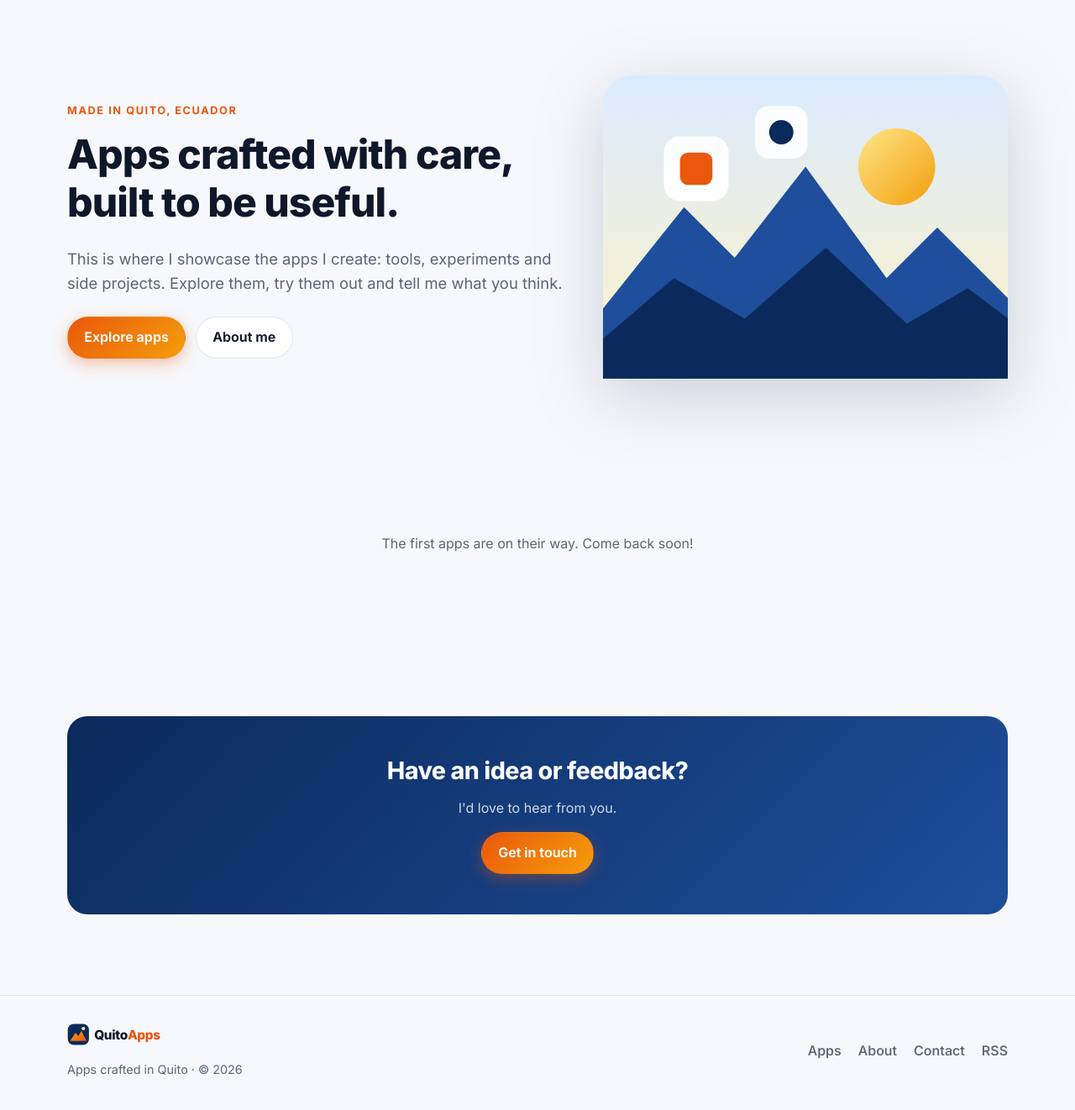
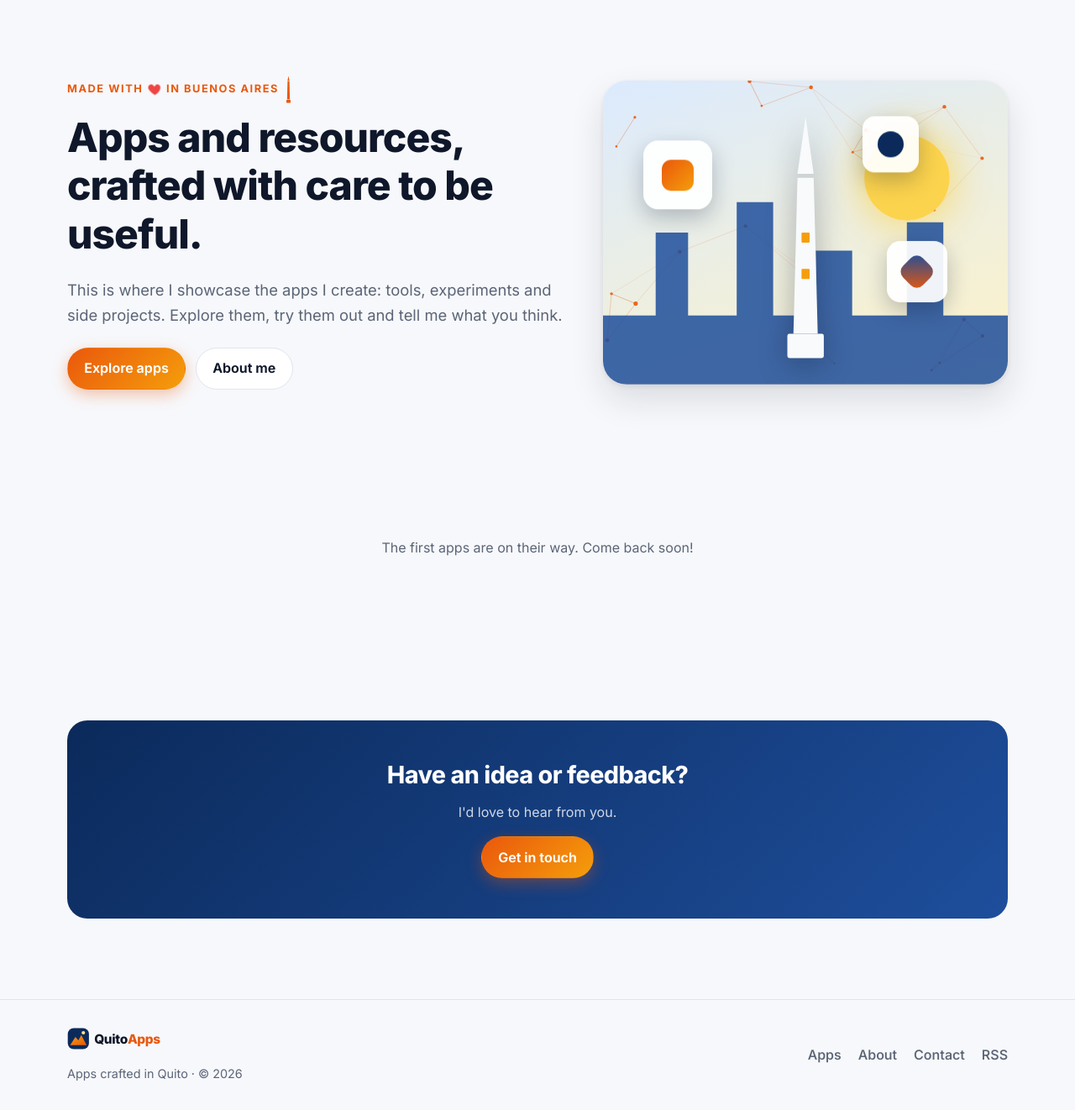
Before and after one commit to quito83/quitoapps, a Flask app: page /es/ in a window 1280 px wide. Shown: the part 69-1391 px from the top of the page at 84% size. Before the commit the page ends 1351 px from the top, so only its background shows below. Run offline with Flask 3, Linux system fonts and the light colour scheme; data that the repository does not hold is empty; some libraries are stand-ins or nearby versions.

Commit message:
Hero: localizar a Buenos Aires y escena interactiva
- Eyebrow "Hecho con en Buenos Aires" con Obelisco (SVG inline)
- Titulo "Apps y recursos, creados con esmero para ser utiles."
- Ilustracion estatica reemplazada por una escena que reacciona al
  cursor: parallax de skyline + Obelisco y red de particulas en canvas.
  Respeta prefers-reduced-motion y pointer grueso (tactil).
- Traducciones es/en actualizadas y .mo recompilados.

Co-Authored-By: Claude Opus 4.8 <noreply@anthropic.com>
Claude-Session: https://claude.ai/code/session_01C9WiyTjpZqdES7a2FataV6

```diff
--- a/quitoapps/static/css/site.css
+++ b/quitoapps/static/css/site.css
@@ -31,6 +31,10 @@
   --hero-sky-2: #fef3c7;
   --hero-mtn-1: #1e4e9c;
   --hero-mtn-2: #0b2a5b;
+  --hero-obe: #f8fafc;
+  --hero-obe-win: #f59e0b;
+  --hero-sun: #fcd34d;
+  --hero-net: #ea580c;
 
   --ok: #15803d;
   --warn: #b45309;
@@ -62,6 +66,10 @@
     --hero-sky-2: #3b2a1a;
     --hero-mtn-1: #1e3a6e;
     --hero-mtn-2: #0d1b36;
+  --hero-obe: #dbe4f3;
+  --hero-obe-win: #fbbf24;
+  --hero-sun: #fbbf24;
+  --hero-net: #fb923c;
     --ok: #4ade80;
     --warn: #fbbf24;
     --info: #93c5fd;
@@ -88,6 +96,10 @@
   --hero-sky-2: #3b2a1a;
   --hero-mtn-1: #1e3a6e;
   --hero-mtn-2: #0d1b36;
+  --hero-obe: #dbe4f3;
+  --hero-obe-win: #fbbf24;
+  --hero-sun: #fbbf24;
+  --hero-net: #fb923c;
   --ok: #4ade80;
   --warn: #fbbf24;
   --info: #93c5fd;
@@ -210,7 +222,50 @@ p { margin: 0 0 1em; }
 .hero h1 { max-width: 16ch; }
 .hero-stat { margin-top: 1.5rem; color: var(--muted); }
 .hero-stat strong { color: var(--text); font-size: 1.3rem; }
-.hero-art svg { width: 100%; height: auto; filter: drop-shadow(0 20px 40px rgba(11, 42, 91, .2)); }
+.eyebrow-loc { display: inline-flex; align-items: center; gap: .4rem; flex-wrap: wrap; }
+.eyebrow-loc .i-heart { color: #ef4444; animation: heart-beat 1.6s ease-in-out infinite; }
+.eyebrow-loc .i-obelisco { color: var(--accent); }
+@keyframes heart-beat { 0%,100% { transform: scale(1); } 18% { transform: scale(1.25); } 36% { transform: scale(1); } }
+
+/* ----- hero: escena interactiva ----- */
+.hero-art { perspective: 900px; }
+.hero-scene {
+  position: relative; width: 100%; aspect-ratio: 4 / 3;
+  border-radius: 28px; overflow: hidden; cursor: crosshair;
+  background: linear-gradient(160deg, var(--hero-sky-1), var(--hero-sky-2));
+  box-shadow: var(--shadow-lg);
+  transform-style: preserve-3d;
+  transition: transform .25s ease-out;
+  will-change: transform;
+}
+.hero-net { position: absolute; inset: 0; width: 100%; height: 100%; display: block; }
+.hero-layer { position: absolute; inset: 0; transition: transform .18s ease-out; will-change: transform; }
+.hero-layer svg { position: absolute; inset: 0; width: 100%; height: 100%; }
+.hero-sun { fill: var(--hero-sun); filter: drop-shadow(0 0 22px var(--hero-sun)); }
+.hero-obelisco { filter: drop-shadow(0 6px 14px rgba(8, 20, 45, .35)); }
+
+.hero-tiles { pointer-events: none; }
+.hero-tile {
+  position: absolute; display: grid; place-items: center;
+  width: 17%; aspect-ratio: 1; border-radius: 22%;
+  background: rgba(255, 255, 255, .92);
+  box-shadow: 0 10px 26px rgba(8, 20, 45, .25);
+  animation: tile-float 6s ease-in-out infinite;
+}
+.hero-tile b, .hero-tile i, .hero-tile u { display: block; width: 46%; aspect-ratio: 1; }
+.hero-tile b { border-radius: 30%; background: linear-gradient(135deg, var(--accent), var(--accent-2)); }
+.hero-tile i { border-radius: 50%; background: var(--brand); }
+.hero-tile u { border-radius: 30%; background: linear-gradient(135deg, var(--brand-2), var(--accent)); transform: rotate(45deg); }
+.hero-tile.t1 { left: 10%; top: 20%; }
+.hero-tile.t2 { left: 64%; top: 14%; width: 14%; animation-delay: -2s; }
+.hero-tile.t3 { left: 70%; top: 54%; width: 15%; animation-delay: -4s; }
+@keyframes tile-float { 0%,100% { transform: translateY(0); } 50% { transform: translateY(-9px); } }
+
+@media (max-width: 820px) { .hero-scene { cursor: default; } }
+@media (prefers-reduced-motion: reduce) {
+  .hero-scene, .hero-layer { transition: none; transform: none !important; }
+  .hero-tile, .eyebrow-loc .i-heart { animation: none; }
+}
 @media (max-width: 820px) {
   .hero-inner { grid-template-columns: 1fr; }
   .hero-art { max-width: 420px; }
--- a/quitoapps/static/js/site.js
+++ b/quitoapps/static/js/site.js
@@ -99,3 +99,154 @@
     });
   }
 })();
+
+// 4. Héroe interactivo: parallax + red de partículas que reacciona al cursor
+(function() {
+  const scene = document.querySelector('[data-hero-scene]');
+  if (!scene) return;
+
+  const reduce = window.matchMedia('(prefers-reduced-motion: reduce)').matches;
+  const fine = window.matchMedia('(pointer: fine)').matches;
+  const layers = Array.from(scene.querySelectorAll('.hero-layer'));
+  const canvas = scene.querySelector('.hero-net');
+  const ctx = canvas ? canvas.getContext('2d') : null;
+
+  // --- Parallax (solo con puntero preciso y sin reduce-motion) ---
+  if (fine && !reduce) {
+    let raf = null;
+    const onMove = (e) => {
+      const r = scene.getBoundingClientRect();
+      const nx = ((e.clientX - r.left) / r.width - 0.5) * 2;   // -1..1
+      const ny = ((e.clientY - r.top) / r.height - 0.5) * 2;
+      if (raf) return;
+      raf = requestAnimationFrame(() => {
+        raf = null;
+        scene.style.transform = `rotateY(${nx * 4}deg) rotateX(${-ny * 4}deg)`;
+        layers.forEach((l) => {
+          const d = parseFloat(l.dataset.depth) || 0;
+          l.style.transform = `translate(${-nx * d}px, ${-ny * d}px)`;
+        });
+      });
+    };
+    scene.addEventListener('pointermove', onMove);
+    scene.addEventListener('pointerleave', () => {
+      scene.style.transform = '';
+      layers.forEach((l) => { l.style.transform = ''; });
+    });
+  }
+
+  // --- Red de partículas en canvas ---
+  if (!ctx) return;
+
+  let w = 0, h = 0, dpr = 1;
+  let particles = [];
+  const pointer = { x: -999, y: -999, on: false };
+
+  function netColor() {
+    const c = getComputedStyle(scene).getPropertyValue('--hero-net').trim();
+    return c || '#ea580c';
+  }
+  let color = netColor();
+
+  function resize() {
+    const r = scene.getBoundingClientRect();
+    if (!r.width || !r.height) return;
+    dpr = Math.min(window.devicePixelRatio || 1, 2);
+    w = r.width; h = r.height;
+    canvas.width = Math.round(w * dpr);
+    canvas.height = Math.round(h * dpr);
+    ctx.setTransform(dpr, 0, 0, dpr, 0, 0);
+    const count = Math.max(22, Math.min(60, Math.round((w * h) / 7000)));
+    particles = Array.from({ length: count }, () => ({
+      x: Math.random() * w,
+      y: Math.random() * h,
+      vx: (Math.random() - 0.5) * 0.35,
+      vy: (Math.random() - 0.5) * 0.35,
+      r: Math.random() * 1.6 + 1.1,
+    }));
+    color = netColor();
+  }
+
+  function hexToRgb(hex) {
+    const m = hex.replace('#', '');
+    const n = m.length === 3 ? m.split('').map((c) => c + c).join('') : m;
+    const int = parseInt(n, 16);
+    return `${(int >> 16) & 255}, ${(int >> 8) & 255}, ${int & 255}`;
+  }
+
+  function draw() {
+    ctx.clearRect(0, 0, w, h);
+    const rgb = hexToRgb(color);
+    const LINK = 118;
+
+    for (const p of particles) {
+      if (!reduce) { p.x += p.vx; p.y += p.vy; }
+      if (p.x < 0 || p.x > w) p.vx *= -1;
+      if (p.y < 0 || p.y > h) p.vy *= -1;
+      p.x = Math.max(0, Math.min(w, p.x));
+      p.y = Math.max(0, Math.min(h, p.y));
+
+      if (pointer.on) {
+        const dx = p.x - pointer.x, dy = p.y - pointer.y;
+        const dist = Math.hypot(dx, dy);
+        if (dist < 150 && dist > 0.1) {
+          const f = (150 - dist) / 150 * 0.6;
+          p.x += (dx / dist) * f;
+          p.y += (dy / dist) * f;
+        }
+      }
+    }
+
+    for (let i = 0; i < particles.length; i++) {
+      const a = particles[i];
+      for (let j = i + 1; j < particles.length; j++) {
+        const b = particles[j];
+        const d = Math.hypot(a.x - b.x, a.y - b.y);
+        if (d < LINK) {
+          ctx.strokeStyle = `rgba(${rgb}, ${(1 - d / LINK) * 0.5})`;
+          ctx.lineWidth = 1;
+          ctx.beginPath();
+          ctx.moveTo(a.x, a.y);
+          ctx.lineTo(b.x, b.y);
+          ctx.stroke();
+        }
+      }
+      if (pointer.on) {
+        const d = Math.hypot(a.x - pointer.x, a.y - pointer.y);
+        if (d < 170) {
+          ctx.strokeStyle = `rgba(${rgb}, ${(1 - d / 170) * 0.8})`;
+          ctx.lineWidth = 1.2;
+          ctx.beginPath();
+          ctx.moveTo(a.x, a.y);
+          ctx.lineTo(pointer.x, pointer.y);
+          ctx.stroke();
+        }
+      }
+      ctx.fillStyle = `rgba(${rgb}, 0.9)`;
+      ctx.beginPath();
+      ctx.arc(a.x, a.y, a.r, 0, Math.PI * 2);
+      ctx.fill();
+    }
+
+    if (!reduce) rafDraw = requestAnimationFrame(draw);
+  }
+
+  let rafDraw = null;
+  scene.addEventListener('pointermove', (e) => {
+    const r = scene.getBoundingClientRect();
+    pointer.x = e.clientX - r.left;
+    pointer.y = e.clientY - r.top;
+    pointer.on = true;
+    if (reduce) draw();
+  });
+  scene.addEventListener('pointerleave', () => { pointer.on = false; if (reduce) draw(); });
+
+  if ('ResizeObserver' in window) {
+    new ResizeObserver(() => { resize(); if (reduce) draw(); }).observe(scene);
+  } else {
+    window.addEventListener('resize', resize);
+  }
+
+  resize();
+  if (reduce) { draw(); } else { rafDraw = requestAnimationFrame(draw); }
+})();
--- a/quitoapps/templates/site/index.html
+++ b/quitoapps/templates/site/index.html
@@ -6,8 +6,13 @@
 <section class="hero">
   <div class="container hero-inner">
     <div class="hero-text">
-      <p class="eyebrow">{{ _("Made in Quito, Ecuador") }}</p>
-      <h1>{{ _("Apps crafted with care, built to be useful.") }}</h1>
+      <p class="eyebrow eyebrow-loc">
+        <span>{{ _("Made with") }}</span>
+        <svg class="i-heart" viewBox="0 0 24 24" width="15" height="15" aria-hidden="true"><path d="M12 21s-7.5-4.6-10-9.2C.4 8.4 1.8 4.9 5 4.2c2-.4 3.8.6 4.9 2 .5.6.8 1 1.1 1.5.3-.5.6-.9 1.1-1.5 1.1-1.4 2.9-2.4 4.9-2 3.2.7 4.6 4.2 3 7.6C19.5 16.4 12 21 12 21z" fill="currentColor"/></svg>
+        <span>{{ _("in Buenos Aires") }}</span>
+        <svg class="i-obelisco" viewBox="0 0 40 120" width="11" height="33" aria-hidden="true"><polygon points="20,2 24,22 16,22" fill="currentColor"/><polygon points="16,24 24,24 26,104 14,104" fill="currentColor"/><rect x="11" y="105" width="18" height="13" rx="1.5" fill="currentColor"/></svg>
+      </p>
+      <h1>{{ _("Apps and resources, crafted with care to be useful.") }}</h1>
       <p class="lead">{{ _("This is where I showcase the apps I create: tools, experiments and side projects. Explore them, try them out and tell me what you think.") }}</p>
       <div class="actions">
         <a class="btn btn-primary" href="{{ url_for('public.catalog') }}">{{ _("Explore apps") }}</a>
@@ -18,30 +23,39 @@
       {% endif %}
     </div>
     <div class="hero-art" aria-hidden="true">
-      <svg viewBox="0 0 400 300" xmlns="http://www.w3.org/2000/svg">
-        <defs>
-          <linearGradient id="sky" x1="0" y1="0" x2="0" y2="1">
-            <stop offset="0" stop-color="var(--hero-sky-1)"/>
-            <stop offset="1" stop-color="var(--hero-sky-2)"/>
-          </linearGradient>
-          <linearGradient id="sun" x1="0" y1="0" x2="1" y2="1">
-            <stop offset="0" stop-color="#fde68a"/>
-            <stop offset="1" stop-color="#f59e0b"/>
-          </linearGradient>
-        </defs>
-        <rect width="400" height="300" rx="28" fill="url(#sky)"/>
-        <circle cx="290" cy="90" r="38" fill="url(#sun)"/>
-        <path d="M0 230 L80 130 L130 180 L200 90 L280 200 L330 150 L400 220 V300 H0 Z" fill="var(--hero-mtn-1)"/>
-        <path d="M0 260 L70 200 L140 240 L220 170 L300 245 L360 210 L400 240 V300 H0 Z" fill="var(--hero-mtn-2)"/>
-        <g transform="translate(60 60)">
-          <rect width="64" height="64" rx="16" fill="#ffffff" opacity=".92"/>
-          <rect x="16" y="16" width="32" height="32" rx="8" fill="#ea580c"/>
-        </g>
-        <g transform="translate(150 30)">
-          <rect width="52" height="52" rx="14" fill="#ffffff" opacity=".85"/>
-          <circle cx="26" cy="26" r="12" fill="#0b2a5b"/>
-        </g>
-      </svg>
+      <div class="hero-scene" data-hero-scene>
+        <canvas class="hero-net"></canvas>
+
+        <div class="hero-layer" data-depth="6">
+          <svg viewBox="0 0 400 300" preserveAspectRatio="xMidYMax meet">
+            <circle class="hero-sun" cx="300" cy="96" r="42"/>
+          </svg>
+        </div>
+
+        <div class="hero-layer" data-depth="14">
+          <svg viewBox="0 0 400 300" preserveAspectRatio="xMidYMax meet">
+            <path d="M0 232 L52 232 L52 150 L84 150 L84 232 L132 232 L132 120 L168 120 L168 232 L210 232 L210 168 L246 168 L246 232 L300 232 L300 140 L336 140 L336 232 L400 232 L400 300 L0 300 Z" fill="var(--hero-mtn-1)" opacity=".85"/>
+          </svg>
+        </div>
+
+        <div class="hero-layer" data-depth="26">
+          <svg viewBox="0 0 400 300" preserveAspectRatio="xMidYMax meet">
+            <g class="hero-obelisco">
+              <polygon points="200,36 208,92 192,92" fill="var(--hero-obe)"/>
+              <polygon points="192,96 208,96 212,250 188,250" fill="var(--hero-obe)"/>
+              <rect x="182" y="250" width="36" height="24" rx="2" fill="var(--hero-obe)"/>
+              <rect x="196" y="150" width="8" height="10" rx="1" fill="var(--hero-obe-win)"/>
+              <rect x="196" y="186" width="8" height="10" rx="1" fill="var(--hero-obe-win)"/>
+            </g>
+          </svg>
+        </div>
+
+        <div class="hero-layer hero-tiles" data-depth="46">
+          <span class="hero-tile t1"><b></b></span>
+          <span class="hero-tile t2"><i></i></span>
+          <span class="hero-tile t3"><u></u></span>
+        </div>
+      </div>
     </div>
   </div>
 </section>
```
Also changed, not shown: quitoapps/translations/en/LC_MESSAGES/messages.po, quitoapps/translations/es/LC_MESSAGES/messages.po, 1 other file.
